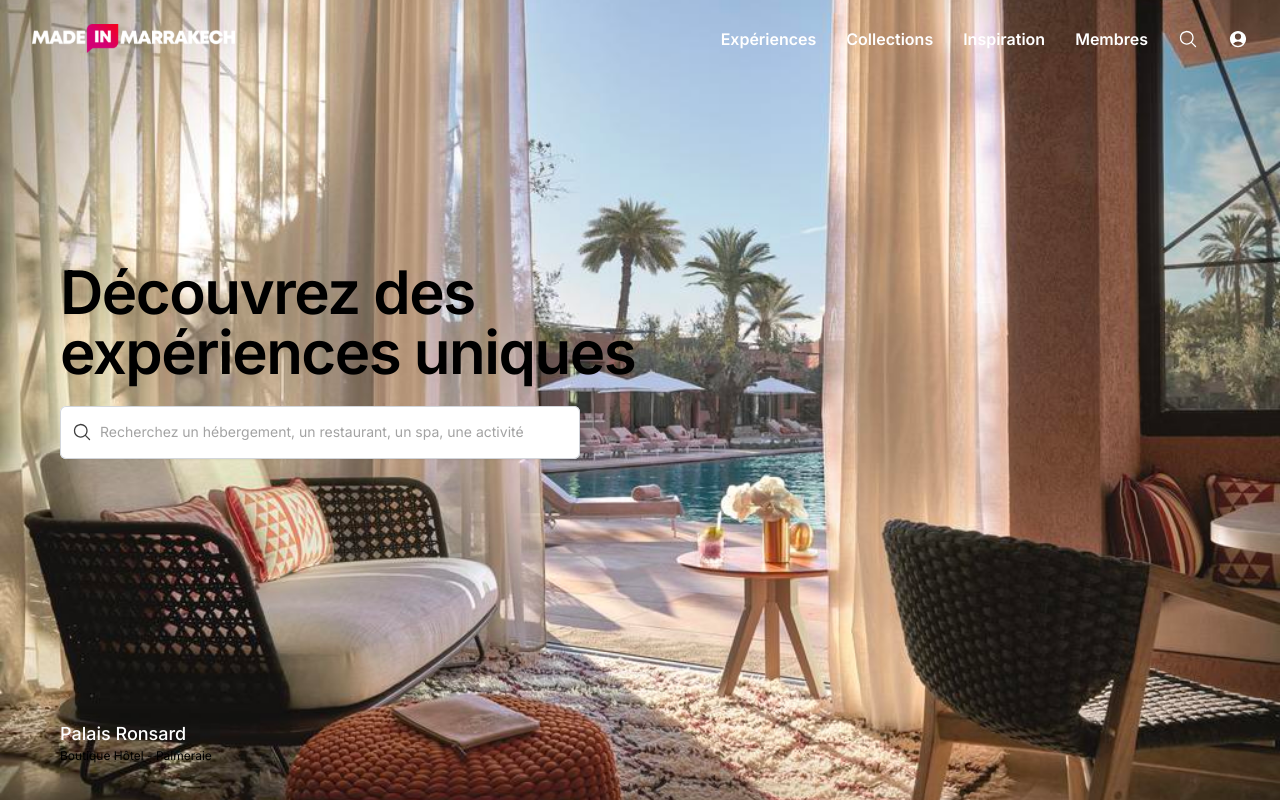
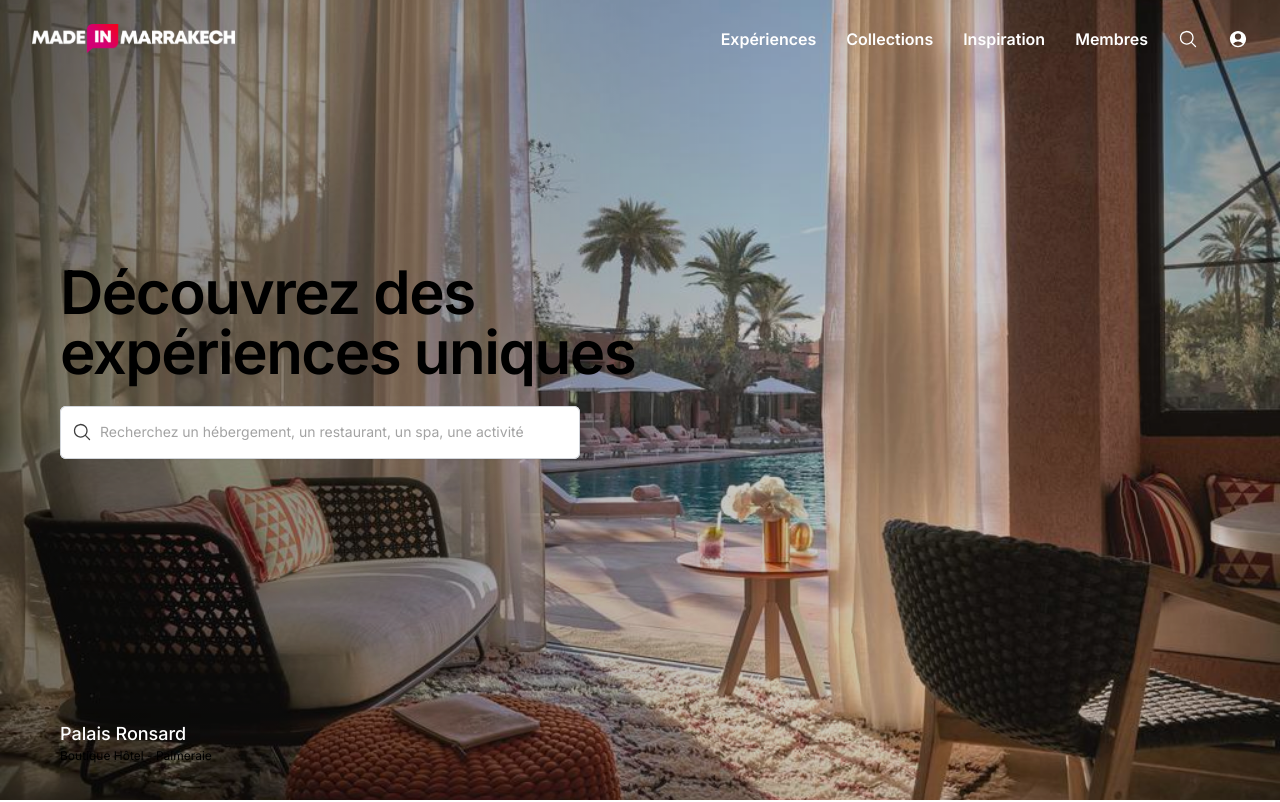
Before and after one commit to mimcity/madeincity_integration, a Next.js app: page / in a window 1280 px wide. Shown: the top 802 px of the page. Built offline with nearby package versions, Linux system fonts and the light colour scheme.

Commit message:
gradients on hero

```diff
--- a/components/Hero.tsx
+++ b/components/Hero.tsx
@@ -46,6 +46,8 @@ const Hero = () => {
           </div>
         </div>
       </div>
+      <div className="w-3/5 h-full absolute inset-0 z-40 bg-gradient-to-r from-black/40 to-transparent" />
+      <div className="bg-black opacity-20 w-full h-full absolute inset-0 z-40" />
     </Layout>
   );
 };
```
Also changed, not shown: 1 other file (tests, documents, lock files or other folders).
